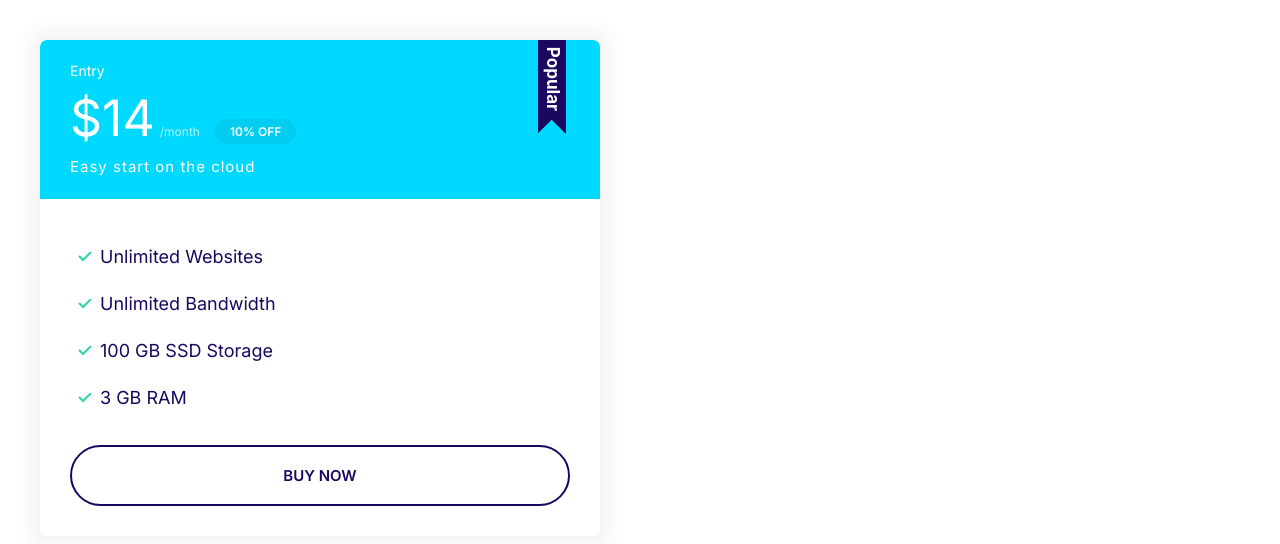
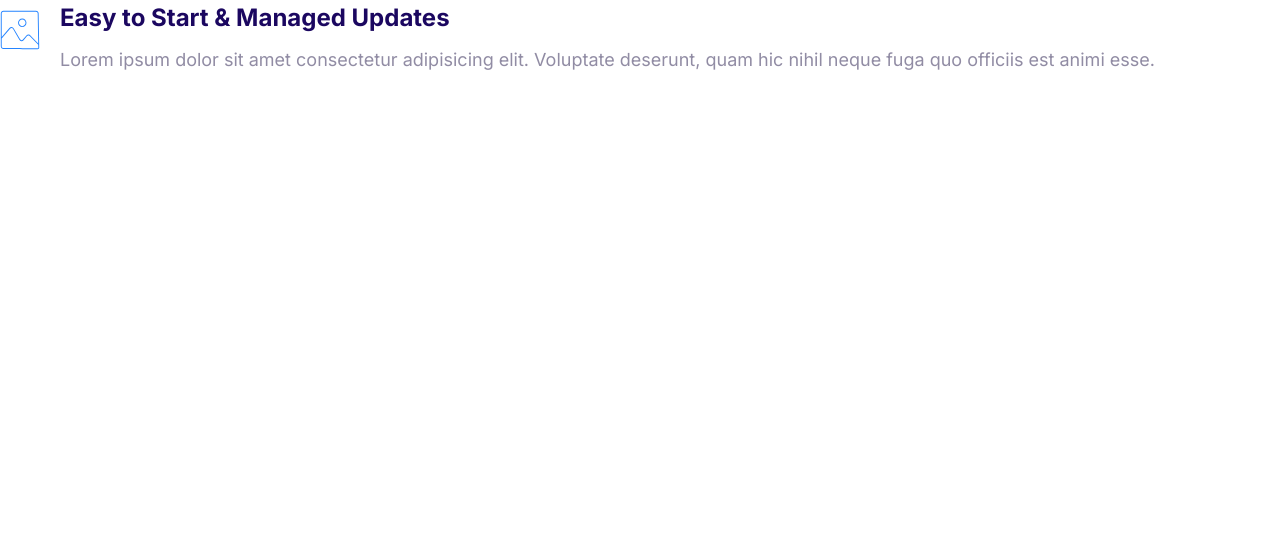
Before and after one commit to luar09/mervify, a plain HTML site: page index.html in a window 1280 px wide. Drawn offline with Linux system fonts and the light colour scheme.

Commit message:
Build media component.

```diff
--- a/css/style.css
+++ b/css/style.css
@@ -350,3 +350,21 @@ a {
     font-size: 1.2rem;
   }
 }
+
+/* Media */
+
+.media {
+  display: flex;
+}
+
+.media__title {
+  margin-top: 0;
+}
+
+.media__body {
+  margin: 0 2rem;
+}
+
+.media__image {
+  margin-top: 1rem;
+}
--- a/index.html
+++ b/index.html
@@ -14,26 +14,18 @@
     <link rel="stylesheet" href="css/style.css" />
   </head>
   <body>
-    <div style="width: 50%; padding: 4rem">
-      <div class="plan">
-        <div class="card card--secondary plan--popular">
-          <header class="card__header">
-            <h3 class="plan__name">Entry</h3>
-            <span class="plan__price">$14</span>
-            <span class="plan__billing-cycle">/month</span>
-            <span class="badge badge--secondary badge--small">10% OFF</span>
-            <span class="plan__description">Easy start on the cloud</span>
-          </header>
-          <div class="card__body">
-            <ul class="list list--tick">
-              <li class="list__item">Unlimited Websites</li>
-              <li class="list__item">Unlimited Bandwidth</li>
-              <li class="list__item">100 GB SSD Storage</li>
-              <li class="list__item">3 GB RAM</li>
-            </ul>
-            <button class="btn btn--outline btn--block">Buy Now</button>
-          </div>
-        </div>
+    <div class="media">
+      <div class="media__image">
+        <svg class="icon icon--primary">
+          <use xlink:href="images/sprite.svg#snap"></use>
+        </svg>
+      </div>
+      <div class="media__body">
+        <h3 class="media__title">Easy to Start & Managed Updates</h3>
+        <p>
+          Lorem ipsum dolor sit amet consectetur adipisicing elit. Voluptate
+          deserunt, quam hic nihil neque fuga quo officiis est animi esse.
+        </p>
       </div>
     </div>
   </body>
```
Also changed, not shown: components/media.html (added, +14 -0 lines).
